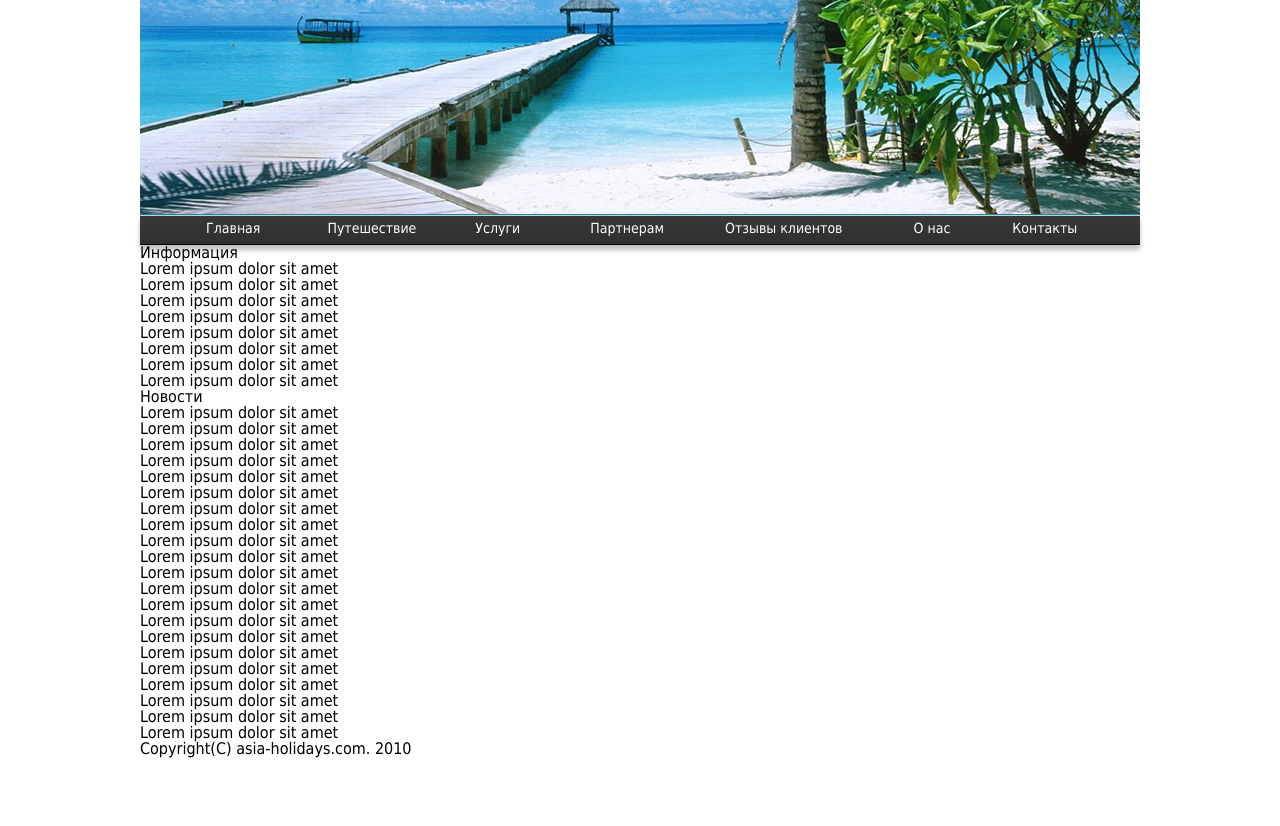
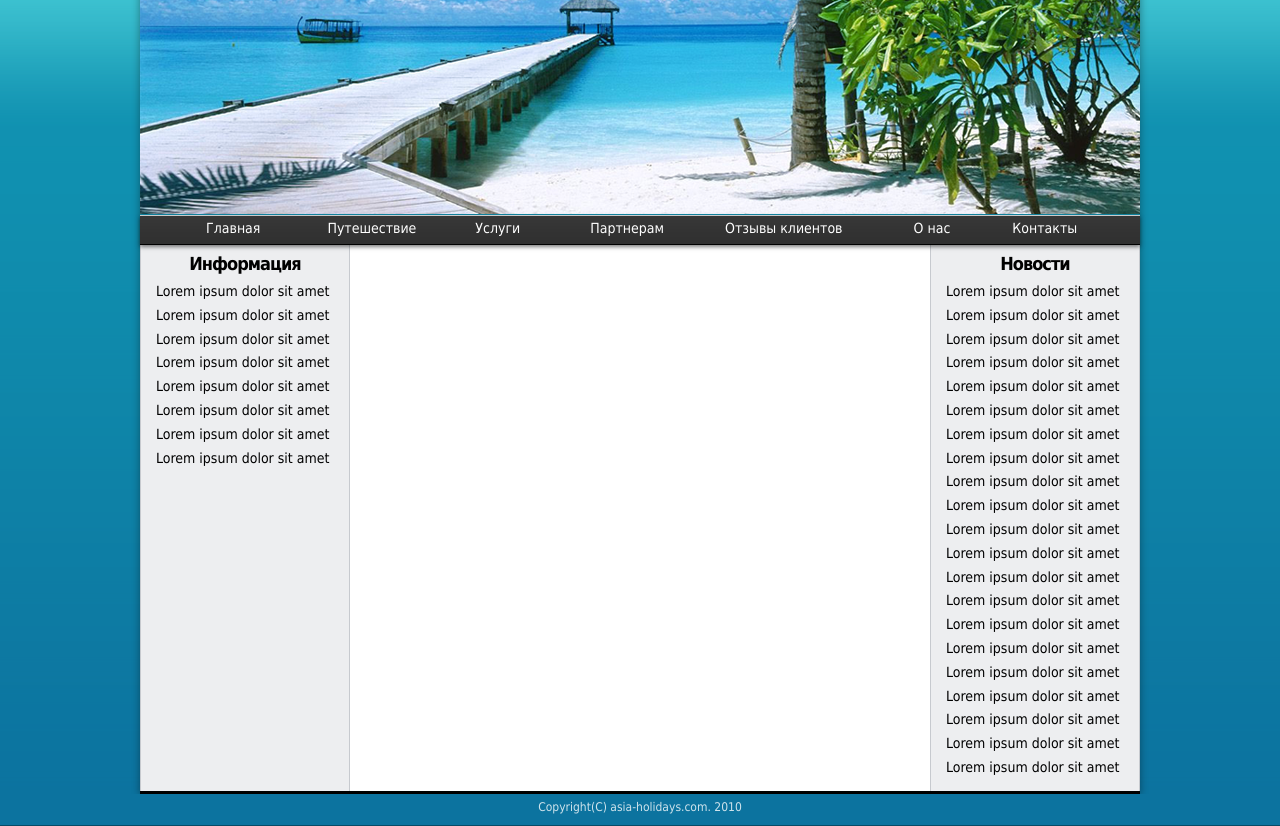
Before and after one commit to DmitryBochkov/html-hw-4, a plain HTML site: page index.html in a window 1280 px wide. Shown: the part 197-1023 px from the top of the page. Before the commit the page ends 955 px from the top, so only its background shows below. Drawn offline with Linux system fonts and the light colour scheme.

Commit message:
main+footer finished

```diff
--- a/css/styles.css
+++ b/css/styles.css
@@ -1,9 +1,13 @@
 body {
   font-family: Tahoma, Geneva, sans-serif;
+  background: #0c739f url(../img/bg.png) repeat-x;
+  height: 1023px;
 }
 .wrapper {
   width: 1000px;
   margin: 0 auto;
+  background: #ffffff;
+  box-shadow: 0px 0px 7px 1px rgba(0,0,0,0.3);
 }
 .clearfix::after {
   content: '';
@@ -66,7 +70,8 @@ nav {
   font-size: 14px;
   height: 30px;
   background: #333333 url(../img/menu-bg.png) repeat-x;
-  box-shadow: 0px 5px 5px 0px rgba(0,0,0,0.25);
+  box-shadow: 0px 2px 4px 0px rgba(0,0,0,0.5);
+  position: relative;
 }
 .menu ul {
   display: block;
@@ -97,7 +102,7 @@ ul.submenu {
   top: 30px;
   left: 10px;
   background-color: #333333;
-  box-shadow: 0px 5px 5px 0px rgba(0,0,0,0.25);
+  box-shadow: 0px 2px 4px 0px rgba(0,0,0,0.5);
 }
 ul.submenu > li {
   display: block;
@@ -137,3 +142,54 @@ ul.menu > li:nth-child(6) {
 ul.menu > li:nth-child(7) {
   margin: 0 0 0 30px;
 }
+
+/*MAIN*/
+main {
+  width: 1000px;
+  overflow: hidden;
+  font-size: 14px;
+  border-bottom: 3px solid black;
+}
+.column-1,
+.column-3 {
+  width: 208px;
+  float: left;
+  background: #edeef0;
+  padding-bottom: 20000px;
+  margin-bottom: -20000px;
+  border-left: 1px solid #c7cacf;
+  border-right: 1px solid #c7cacf;
+}
+.column-2 {
+  width: 580px;
+  float: left;
+  padding-bottom: 20000px;
+  margin-bottom: -20000px;
+  }
+main h1 {
+  font-size: 18px;
+  font-weight: bold;
+  margin: 10px;
+  text-align: center;
+  letter-spacing: -1px;
+}
+main p {
+  padding: 0 0 7px 15px;
+  line-height: 1.2;
+}
+main p:last-child {
+  margin-bottom: 8px;
+}
+/*FOOTER*/
+footer {
+  background: #0c739f;
+}
+.copyright {
+  font-size: 12px;
+  color: rgba(255, 255, 255, 0.8);
+  width: 215px;
+  margin: 0 auto;
+  padding: 6px 0 0 0;
+  line-height: 1.2;
+  text-align: center;
+}
--- a/index.html
+++ b/index.html
@@ -67,7 +67,7 @@
           </ul>
         </nav>
       </header>
-      <main>
+      <main class="clearfix">
         <div class="column-1">
           <h1>Информация</h1>
           <p>Lorem ipsum dolor sit amet</p>
@@ -79,7 +79,7 @@
           <p>Lorem ipsum dolor sit amet</p>
           <p>Lorem ipsum dolor sit amet</p>
         </div>
-        <div class="column-2"></div>
+        <div class="column-2">&nbsp</div>
         <div class="column-3">
           <h1>Новости</h1>
           <p>Lorem ipsum dolor sit amet</p>
@@ -105,10 +105,9 @@
           <p>Lorem ipsum dolor sit amet</p>
         </div>
       </main>
-      <footer>
-        <div class="copyright">Copyright(C) asia-holidays.com. 2010</div>
-      </footer>
     </div>
-
+    <footer>
+      <div class="copyright">Copyright(C) asia-holidays.com. 2010</div>
+    </footer>
   </body>
 </html>
```
Also changed, not shown: img/bg.png (added).
